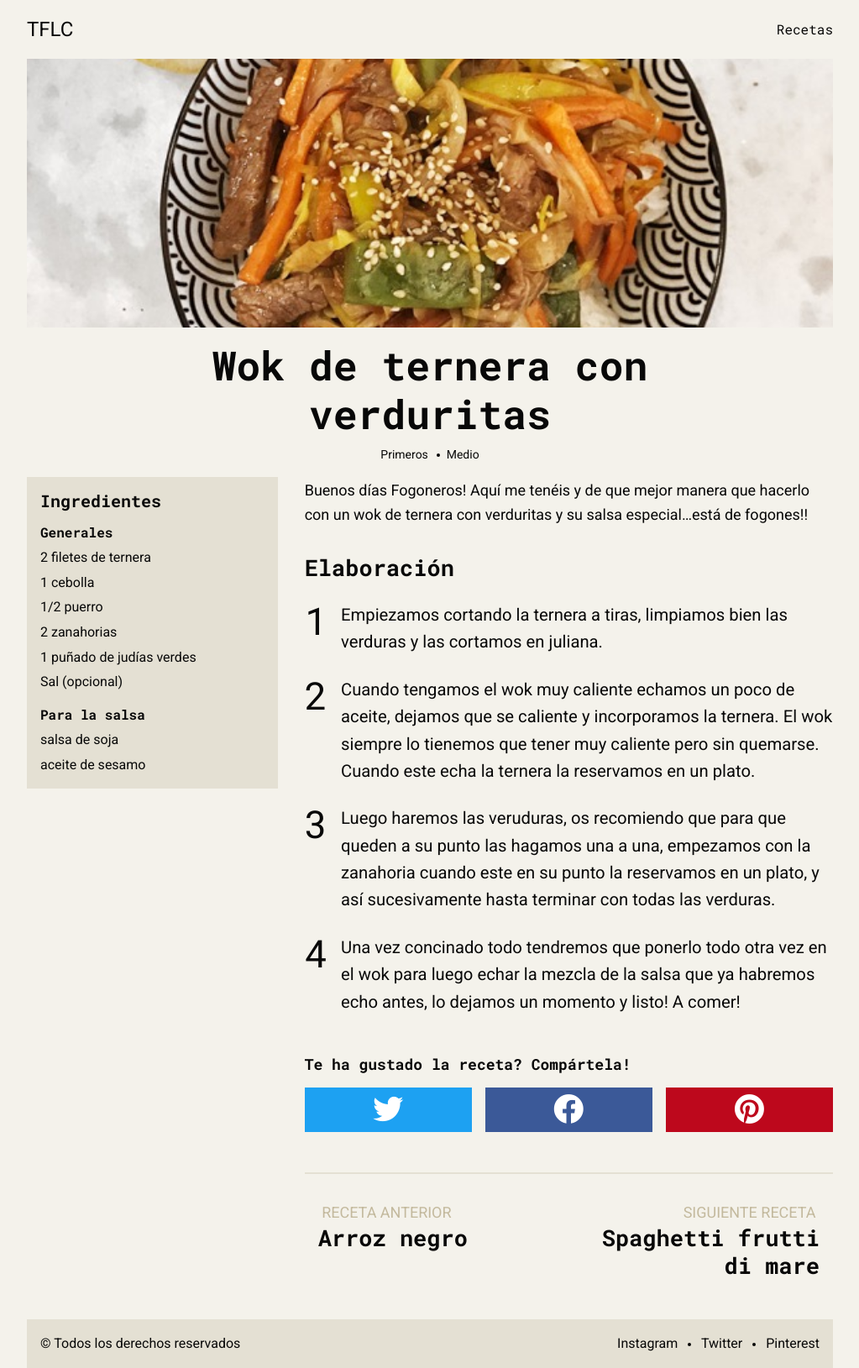
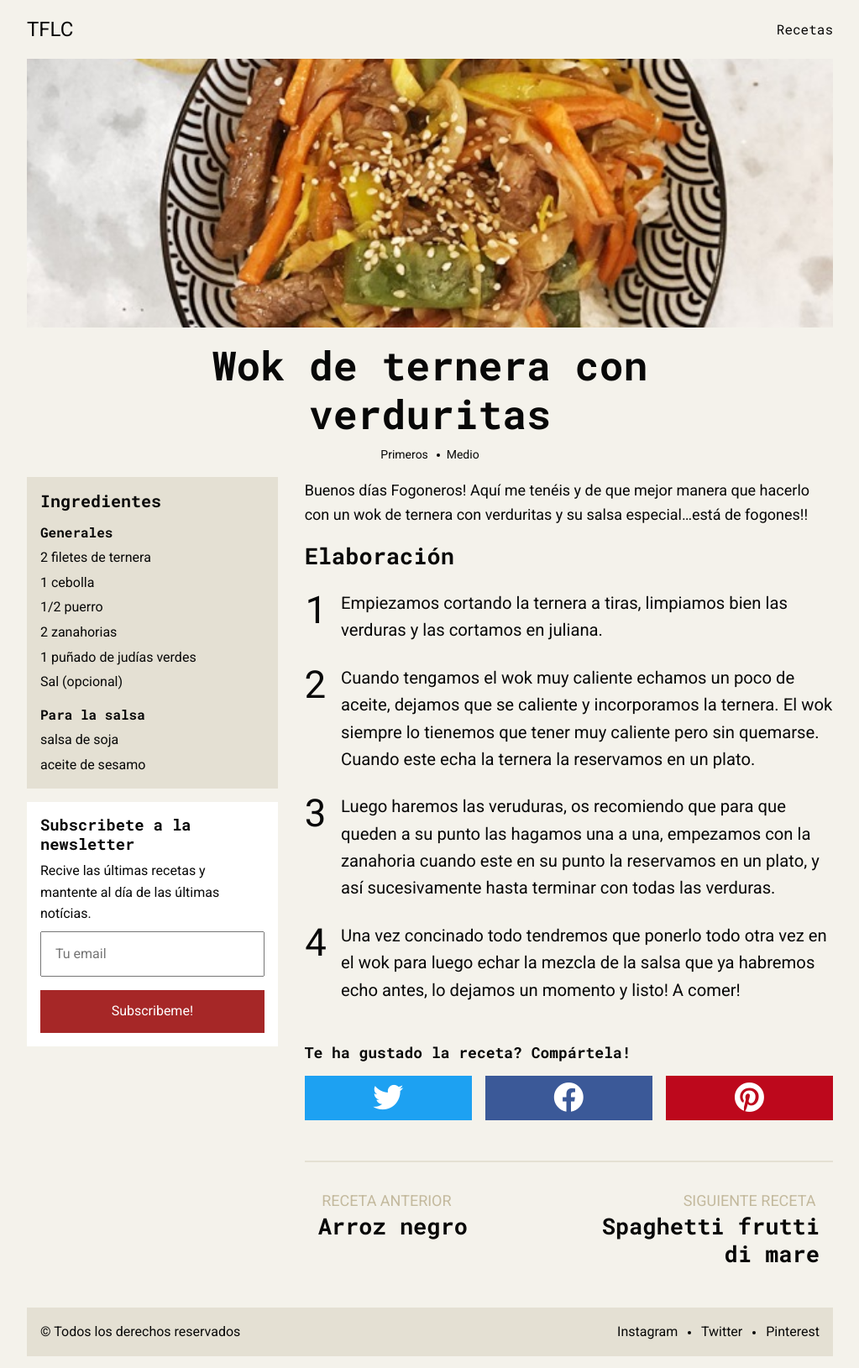
Before and after one commit to ricardpanades/tienefogoneslacosa, a Jekyll site: the page built from _recipes/2019-03-29-wok-de-ternera-con-verduritas.md, in a window 1280 px wide. Shown: the whole page at 84% size, without its empty margins (128-1151 px from the left). Built offline with Jekyll 4.4.1, drawn with Linux system fonts in a browser that asks for light colours; nearby versions of some CDN libraries; comment, search, counter and statistics services are not loaded.

Commit message:
Marketing form added

```diff
--- a/_layouts/recipe.html
+++ b/_layouts/recipe.html
@@ -29,6 +29,20 @@ layout: default
 						{% endfor %}
 					</ul>
 				{% endfor %}
+			</div>
+
+			<div class="news-subscription news-subscription--sidebar">
+				<h3 class="news-subscription__heading">Subscribete a la newsletter</h3>
+				<p class="news-subscription__text">Recive las últimas recetas y mantente al día de las últimas notícias.</p>
+
+				<form class="news-subscription__form form" id="new_subscriber" action="https://tienefogoneslacosa.ipzmarketing.com/f/5W4oiNqU0H8" accept-charset="UTF-8" method="post"><input name="utf8" type="hidden" value="&#x2713;" />
+					<label class="news-subscription__label form__label" for="subscriber_email">
+						<input class="form__input" type="email" required name="subscriber[email]" placeholder="Tu email" id="subscriber_email" />
+					</label>
+					<input type="text" name="anotheremail" id="anotheremail" style="position: absolute; left: -5000px" tabindex="-1" autocomplete="off" />
+
+					<input class="btn form__submit-btn news-subscription__submit" type="submit" name="commit" value="Subscribeme!" data-disable-with="Processing" />
+				</form>
 			</div>
 		</div>
 
@@ -69,6 +83,20 @@ layout: default
 						title="Compartir {{page.title}} en Pinteres"><i class="fab fa-pinterest"></i></a>
 					</li>
 				</ul>
+			</div>
+
+			<div class="news-subscription news-subscription--body">
+				<h3 class="news-subscription__heading">Subscribete a la newsletter</h3>
+				<p class="news-subscription__text">Recive las últimas recetas y mantente al día de las últimas notícias.</p>
+
+				<form class="news-subscription__form form" id="new_subscriber" action="https://tienefogoneslacosa.ipzmarketing.com/f/5W4oiNqU0H8" accept-charset="UTF-8" method="post"><input name="utf8" type="hidden" value="&#x2713;" />
+					<label class="news-subscription__label form__label" for="subscriber_email">
+						<input class="form__input" type="email" required name="subscriber[email]" placeholder="Tu email" id="subscriber_email" />
+					</label>
+					<input type="text" name="anotheremail" id="anotheremail" style="position: absolute; left: -5000px" tabindex="-1" autocomplete="off" />
+
+					<input class="btn form__submit-btn news-subscription__submit" type="submit" name="commit" value="Subscribeme!" data-disable-with="Processing" />
+				</form>
 			</div>
 
 			<!-- Next and prev recipes -->
--- a/assets/css/app.scss
+++ b/assets/css/app.scss
@@ -72,6 +72,10 @@ h4 {
 	margin-top: 2rem;
 	margin-bottom: 0;
 	line-height: 1.2;
+
+	&:first-child {
+		margin-top: 0;
+	}
 }
 
 a {
@@ -599,3 +603,71 @@ a {
 				}
 			}
 }
+
+
+//
+// FORM
+//
+
+.form {
+	&__label {
+		display: block;
+		position: relative;
+	}
+
+	&__label-text {
+		display: block;
+		position: absolute;
+		top: 0.75em;
+		left: 0.875rem;
+	}
+
+	&__input {
+		display: block;
+		width: 100%;
+		padding: 1rem;
+	}
+
+	&__submit-btn {
+		border: 0;
+		margin-top: 1rem;
+	}
+}
+
+
+//
+// NEWS SUBSCRIPTION
+//
+
+.news-subscription {
+	padding: 1rem;
+	background: #fff;
+	margin-top: 1rem;
+
+	&--sidebar {
+		display: none;
+
+		.news-subscription__submit {
+			width: 100%;
+		}
+
+		@media (min-width: 44em) {
+			display: block;
+		}
+	}
+
+	&--body {
+		@media (min-width: 44em) {
+			display: none;
+		}
+	}
+
+	&__text {
+		margin-top: 0.5rem;
+		margin-bottom: 0;
+	}
+
+	&__form {
+		margin-top: 0.5rem;
+	}
+}
```
